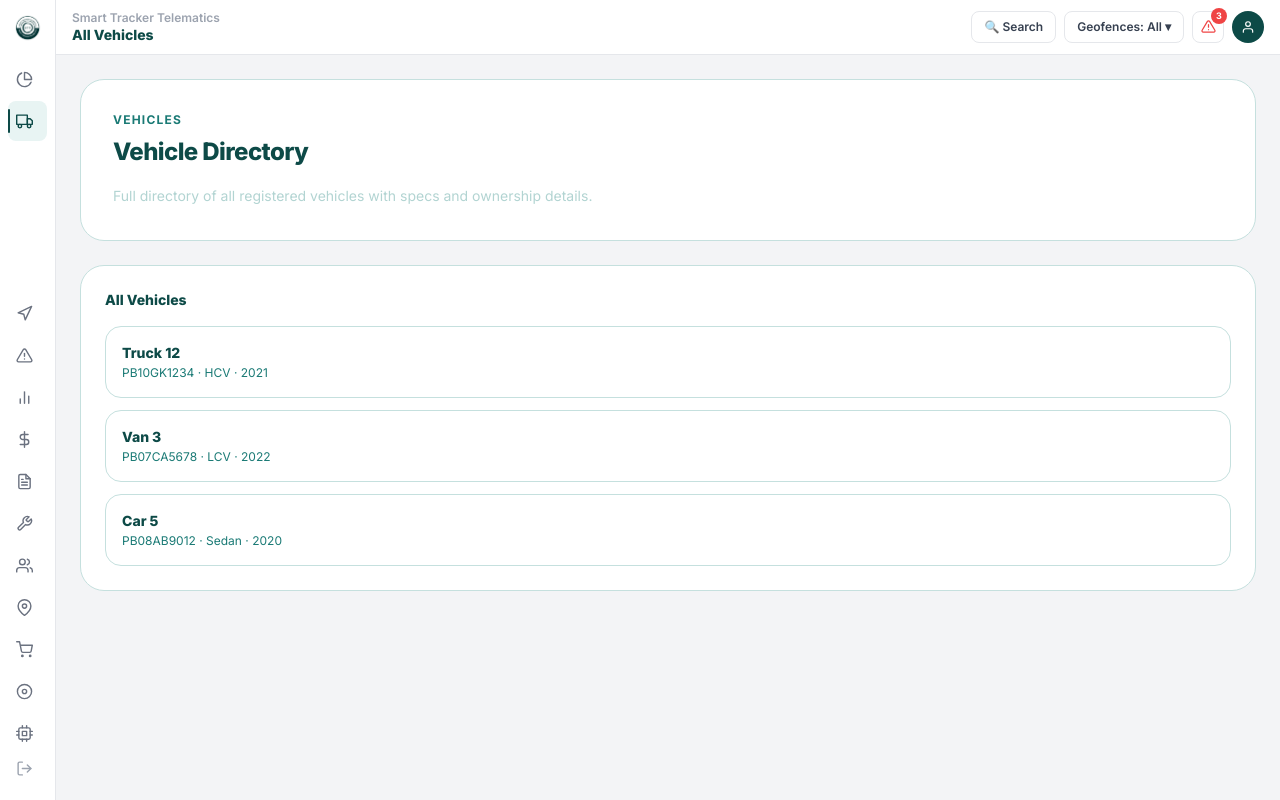
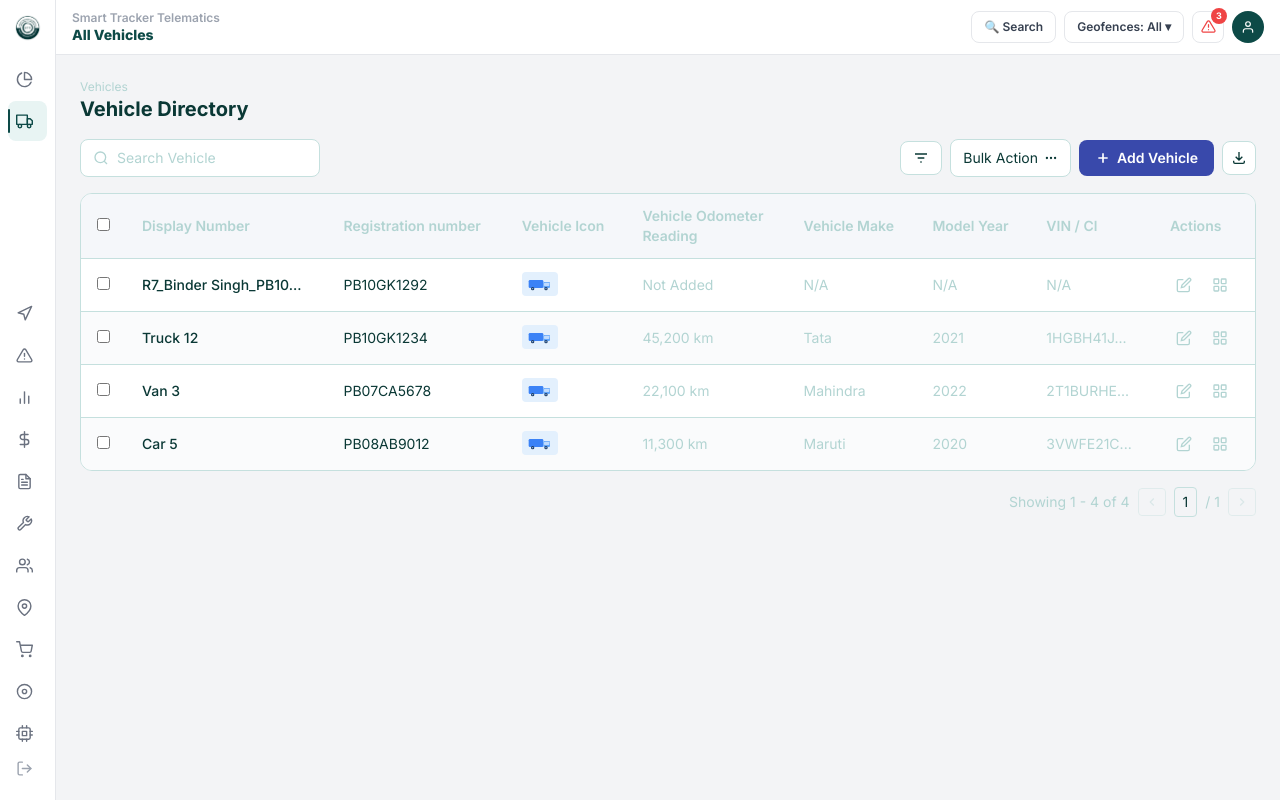
Before and after one commit to smartracker0-sketch/smarttrack-web, a Next.js app: page /app/devices/directory in a window 1280 px wide. Built offline with nearby package versions, Linux system fonts and the light colour scheme.

Commit message:
feat: redesign Vehicle Directory page to match reference UI with table, search, pagination

```diff
--- a/src/app/app/devices/directory/page.tsx
+++ b/src/app/app/devices/directory/page.tsx
@@ -1,27 +1,190 @@
+"use client";
+import { useState } from "react";
+
+const MOCK_VEHICLES = [
+  { id: 1, displayName: "R7_Binder Singh_PB10...", reg: "PB10GK1292", odometer: "Not Added", make: "N/A", year: "N/A", vin: "N/A" },
+  { id: 2, displayName: "Truck 12", reg: "PB10GK1234", odometer: "45,200 km", make: "Tata", year: "2021", vin: "1HGBH41JXMN109186" },
+  { id: 3, displayName: "Van 3", reg: "PB07CA5678", odometer: "22,100 km", make: "Mahindra", year: "2022", vin: "2T1BURHE0JC034781" },
+  { id: 4, displayName: "Car 5", reg: "PB08AB9012", odometer: "11,300 km", make: "Maruti", year: "2020", vin: "3VWFE21C04M000001" },
+];
+
+const PAGE_SIZE = 10;
+
 export default function VehicleDirectoryPage() {
+  const [search, setSearch] = useState("");
+  const [page, setPage] = useState(1);
+  const [selected, setSelected] = useState<number[]>([]);
+
+  const filtered = MOCK_VEHICLES.filter(
+    (v) =>
+      v.displayName.toLowerCase().includes(search.toLowerCase()) ||
+      v.reg.toLowerCase().includes(search.toLowerCase())
+  );
+  const totalPages = Math.max(1, Math.ceil(filtered.length / PAGE_SIZE));
+  const paged = filtered.slice((page - 1) * PAGE_SIZE, page * PAGE_SIZE);
+
+  const toggleSelect = (id: number) =>
+    setSelected((prev) => prev.includes(id) ? prev.filter((x) => x !== id) : [...prev, id]);
+  const toggleAll = () =>
+    setSelected(selected.length === paged.length ? [] : paged.map((v) => v.id));
+
   return (
-    <div className="p-6 grid gap-6">
-      <div className="rounded-3xl border border-divider bg-surface p-8">
-        <div className="text-xs font-bold tracking-widest uppercase" style={{ color: '#1A7A75' }}>Vehicles</div>
-        <h1 className="mt-2 text-2xl font-extrabold tracking-tight" style={{ color: '#0D4A47' }}>Vehicle Directory</h1>
-        <p className="mt-4 text-sm leading-6 text-muted">Full directory of all registered vehicles with specs and ownership details.</p>
+    <div className="p-6 flex flex-col gap-4">
+      {/* Header */}
+      <div>
+        <p className="text-xs text-muted">Vehicles</p>
+        <h1 className="text-xl font-bold text-foreground">Vehicle Directory</h1>
       </div>
-      <div className="rounded-3xl border border-divider bg-surface p-6">
-        <div className="text-sm font-extrabold" style={{ color: '#0D4A47' }}>All Vehicles</div>
-        <div className="mt-4 grid gap-3">
-          {[
-            { name: 'Truck 12', reg: 'PB10GK1234', type: 'HCV', year: '2021' },
-            { name: 'Van 3', reg: 'PB07CA5678', type: 'LCV', year: '2022' },
-            { name: 'Car 5', reg: 'PB08AB9012', type: 'Sedan', year: '2020' },
-          ].map((v) => (
-            <div key={v.reg} className="flex items-center justify-between rounded-2xl border p-4" style={{ borderColor: '#C5E0DE', background: '#fff' }}>
-              <div>
-                <div className="text-sm font-extrabold" style={{ color: '#0D4A47' }}>{v.name}</div>
-                <div className="mt-0.5 text-xs" style={{ color: '#1A7A75' }}>{v.reg} · {v.type} · {v.year}</div>
-              </div>
-            </div>
-          ))}
+
+      {/* Toolbar */}
+      <div className="flex items-center gap-3 flex-wrap">
+        {/* Search */}
+        <div className="flex items-center gap-2 rounded-lg border border-divider bg-surface px-3 py-2 w-60">
+          <svg className="w-4 h-4 text-muted shrink-0" fill="none" stroke="currentColor" strokeWidth={2} viewBox="0 0 24 24">
+            <circle cx="11" cy="11" r="8" /><path d="m21 21-4.35-4.35" />
+          </svg>
+          <input
+            value={search}
+            onChange={(e) => { setSearch(e.target.value); setPage(1); }}
+            placeholder="Search Vehicle"
+            className="bg-transparent text-sm outline-none w-full placeholder:text-muted text-foreground"
+          />
         </div>
+
+        <div className="ml-auto flex items-center gap-2">
+          {/* Filter icon */}
+          <button className="flex items-center gap-1.5 rounded-lg border border-divider bg-surface px-3 py-2 text-sm text-foreground hover:bg-divider">
+            <svg className="w-4 h-4" fill="none" stroke="currentColor" strokeWidth={2} viewBox="0 0 24 24">
+              <path d="M3 6h18M7 12h10M11 18h2" />
+            </svg>
+          </button>
+
+          {/* Bulk Action */}
+          <button className="flex items-center gap-1.5 rounded-lg border border-divider bg-surface px-3 py-2 text-sm text-foreground hover:bg-divider">
+            Bulk Action
+            <svg className="w-3.5 h-3.5" fill="none" stroke="currentColor" strokeWidth={2} viewBox="0 0 24 24">
+              <circle cx="5" cy="12" r="1" /><circle cx="12" cy="12" r="1" /><circle cx="19" cy="12" r="1" />
+            </svg>
+          </button>
+
+          {/* Add Vehicle */}
+          <button className="flex items-center gap-1.5 rounded-lg px-4 py-2 text-sm font-semibold text-white" style={{ background: '#3949ab' }}>
+            <svg className="w-4 h-4" fill="none" stroke="currentColor" strokeWidth={2.5} viewBox="0 0 24 24">
+              <path d="M12 5v14M5 12h14" />
+            </svg>
+            Add Vehicle
+          </button>
+
+          {/* Download */}
+          <button className="flex items-center rounded-lg border border-divider bg-surface p-2 hover:bg-divider">
+            <svg className="w-4 h-4 text-foreground" fill="none" stroke="currentColor" strokeWidth={2} viewBox="0 0 24 24">
+              <path d="M4 16v2a2 2 0 0 0 2 2h12a2 2 0 0 0 2-2v-2M7 10l5 5 5-5M12 15V3" />
+            </svg>
+          </button>
+        </div>
+      </div>
+
+      {/* Table */}
+      <div className="rounded-xl border border-divider bg-surface overflow-x-auto">
+        <table className="w-full text-sm">
+          <thead>
+            <tr className="border-b border-divider bg-[#f5f7fa]">
+              <th className="px-4 py-3 text-left w-10">
+                <input
+                  type="checkbox"
+                  checked={selected.length === paged.length && paged.length > 0}
+                  onChange={toggleAll}
+                  className="rounded"
+                />
+              </th>
+              <th className="px-4 py-3 text-left font-semibold text-muted whitespace-nowrap">Display Number</th>
+              <th className="px-4 py-3 text-left font-semibold text-muted whitespace-nowrap">Registration number</th>
+              <th className="px-4 py-3 text-left font-semibold text-muted whitespace-nowrap">Vehicle Icon</th>
+              <th className="px-4 py-3 text-left font-semibold text-muted whitespace-nowrap">Vehicle Odometer<br />Reading</th>
+              <th className="px-4 py-3 text-left font-semibold text-muted whitespace-nowrap">Vehicle Make</th>
+              <th className="px-4 py-3 text-left font-semibold text-muted whitespace-nowrap">Model Year</th>
+              <th className="px-4 py-3 text-left font-semibold text-muted whitespace-nowrap">VIN / Cl</th>
+              <th className="px-4 py-3 text-left font-semibold text-muted whitespace-nowrap">Actions</th>
+            </tr>
+          </thead>
+          <tbody>
+            {paged.length === 0 ? (
+              <tr>
+                <td colSpan={9} className="px-4 py-10 text-center text-muted text-sm">No vehicles found.</td>
+              </tr>
+            ) : (
+              paged.map((v, i) => (
+                <tr key={v.id} className={`border-b border-divider last:border-0 ${i % 2 === 0 ? "bg-white" : "bg-[#fafbfc]"} hover:bg-[#f0f4ff] transition-colors`}>
+                  <td className="px-4 py-3">
+                    <input
+                      type="checkbox"
+                      checked={selected.includes(v.id)}
+                      onChange={() => toggleSelect(v.id)}
+                      className="rounded"
+                    />
+                  </td>
+                  <td className="px-4 py-3 font-medium text-foreground whitespace-nowrap">{v.displayName}</td>
+                  <td className="px-4 py-3 text-foreground whitespace-nowrap">{v.reg}</td>
+                  <td className="px-4 py-3">
+                    {/* Vehicle icon — a small coloured truck SVG */}
+                    <span className="inline-flex items-center justify-center w-9 h-6 rounded" style={{ background: '#e3f0fd' }}>
+                      <svg className="w-6 h-4" viewBox="0 0 36 20" fill="none">
+                        <rect x="1" y="4" width="22" height="12" rx="2" fill="#3b82f6" />
+                        <rect x="23" y="7" width="10" height="9" rx="1.5" fill="#60a5fa" />
+                        <rect x="24" y="8" width="8" height="5" rx="1" fill="#bfdbfe" />
+                        <circle cx="7" cy="17" r="2.5" fill="#1e3a5f" />
+                        <circle cx="7" cy="17" r="1" fill="#93c5fd" />
+                        <circle cx="27" cy="17" r="2.5" fill="#1e3a5f" />
+                        <circle cx="27" cy="17" r="1" fill="#93c5fd" />
+                      </svg>
+                    </span>
+                  </td>
+                  <td className="px-4 py-3 text-muted">{v.odometer}</td>
+                  <td className="px-4 py-3 text-muted">{v.make}</td>
+                  <td className="px-4 py-3 text-muted">{v.year}</td>
+                  <td className="px-4 py-3 text-muted">{v.vin === "N/A" ? "N/A" : v.vin.slice(0, 8) + "..."}</td>
+                  <td className="px-4 py-3">
+                    <div className="flex items-center gap-2">
+                      <button className="p-1.5 rounded hover:bg-[#e8f0fe] text-muted hover:text-[#3949ab] transition-colors">
+                        <svg className="w-4 h-4" fill="none" stroke="currentColor" strokeWidth={2} viewBox="0 0 24 24">
+                          <path d="M11 4H4a2 2 0 0 0-2 2v14a2 2 0 0 0 2 2h14a2 2 0 0 0 2-2v-7" />
+                          <path d="M18.5 2.5a2.121 2.121 0 0 1 3 3L12 15l-4 1 1-4 9.5-9.5z" />
+                        </svg>
+                      </button>
+                      <button className="p-1.5 rounded hover:bg-[#e8f0fe] text-muted hover:text-[#3949ab] transition-colors">
+                        <svg className="w-4 h-4" fill="none" stroke="currentColor" strokeWidth={2} viewBox="0 0 24 24">
+                          <rect x="3" y="3" width="7" height="7" rx="1" /><rect x="14" y="3" width="7" height="7" rx="1" />
+                          <rect x="3" y="14" width="7" height="7" rx="1" /><rect x="14" y="14" width="7" height="7" rx="1" />
+                        </svg>
+                      </button>
+                    </div>
+                  </td>
+                </tr>
+              ))
+            )}
+          </tbody>
+        </table>
+      </div>
+
+      {/* Pagination */}
+      <div className="flex items-center justify-end gap-2 text-sm text-muted">
+        <span>Showing {filtered.length === 0 ? "0" : `${(page - 1) * PAGE_SIZE + 1} - ${Math.min(page * PAGE_SIZE, filtered.length)}`} of {filtered.length}</span>
+        <button
+          onClick={() => setPage((p) => Math.max(1, p - 1))}
+          disabled={page === 1}
+          className="p-1.5 rounded border border-divider hover:bg-divider disabled:opacity-40"
+        >
+          <svg className="w-3.5 h-3.5" fill="none" stroke="currentColor" strokeWidth={2} viewBox="0 0 24 24"><path d="m15 18-6-6 6-6" /></svg>
+        </button>
+        <span className="px-2 py-1 rounded border border-divider text-foreground">{page}</span>
+        <span>/ {totalPages}</span>
+        <button
+          onClick={() => setPage((p) => Math.min(totalPages, p + 1))}
+          disabled={page === totalPages}
+          className="p-1.5 rounded border border-divider hover:bg-divider disabled:opacity-40"
+        >
+          <svg className="w-3.5 h-3.5" fill="none" stroke="currentColor" strokeWidth={2} viewBox="0 0 24 24"><path d="m9 18 6-6-6-6" /></svg>
+        </button>
       </div>
     </div>
   );
```
